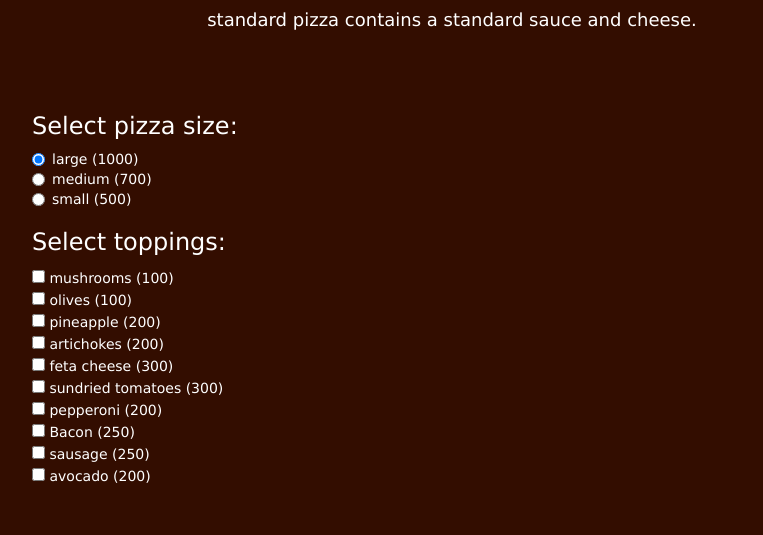
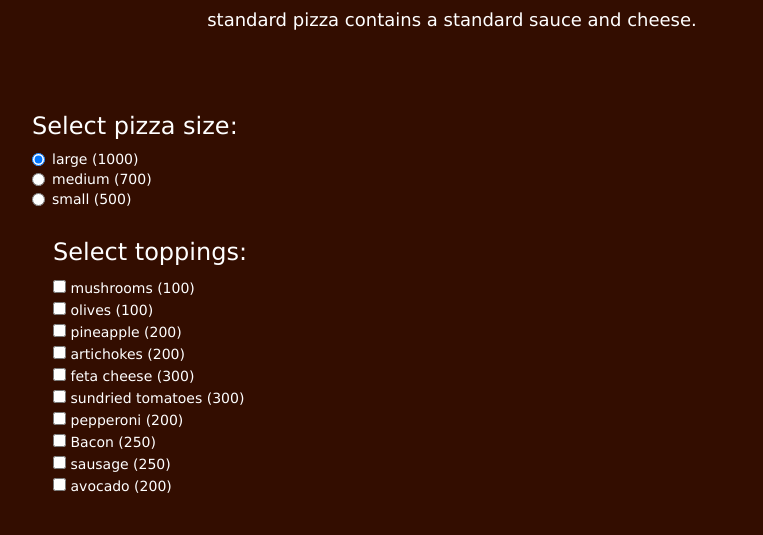
Before and after one commit to JeremyWambugu/poppin-Pizza, a plain HTML site: page index.html in a window 1280 px wide. Shown: the part 265-800 px from the top of the page, without its empty margins (188-951 px from the left). Drawn offline with Linux system fonts and the light colour scheme.

Commit message:
added a float attribute to the toppings list

```diff
--- a/css/styles.css
+++ b/css/styles.css
@@ -39,3 +39,6 @@ body {
     padding-top: 50px;
     padding-left: 150px;
   }
+  #select-toppings{
+      float:right;
+  }
```
